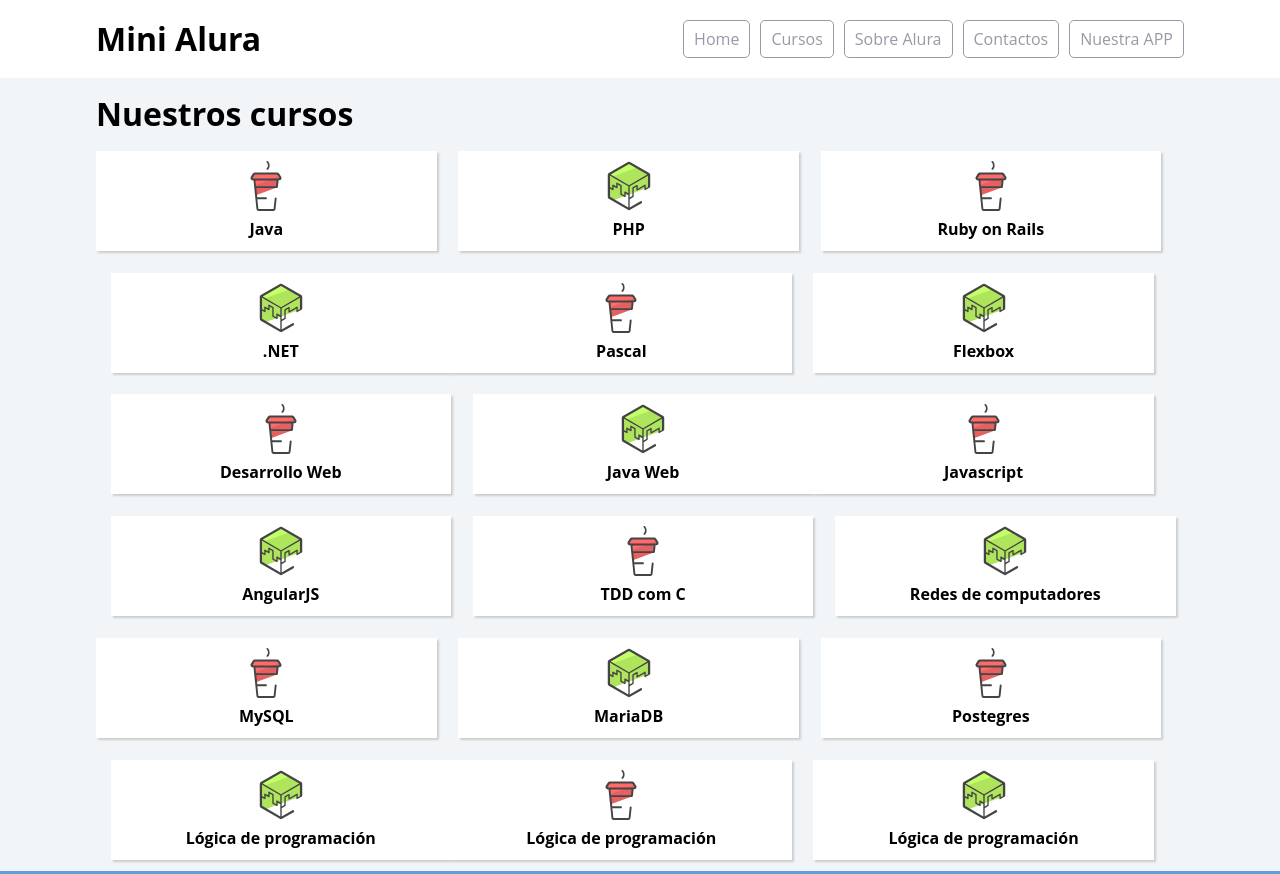
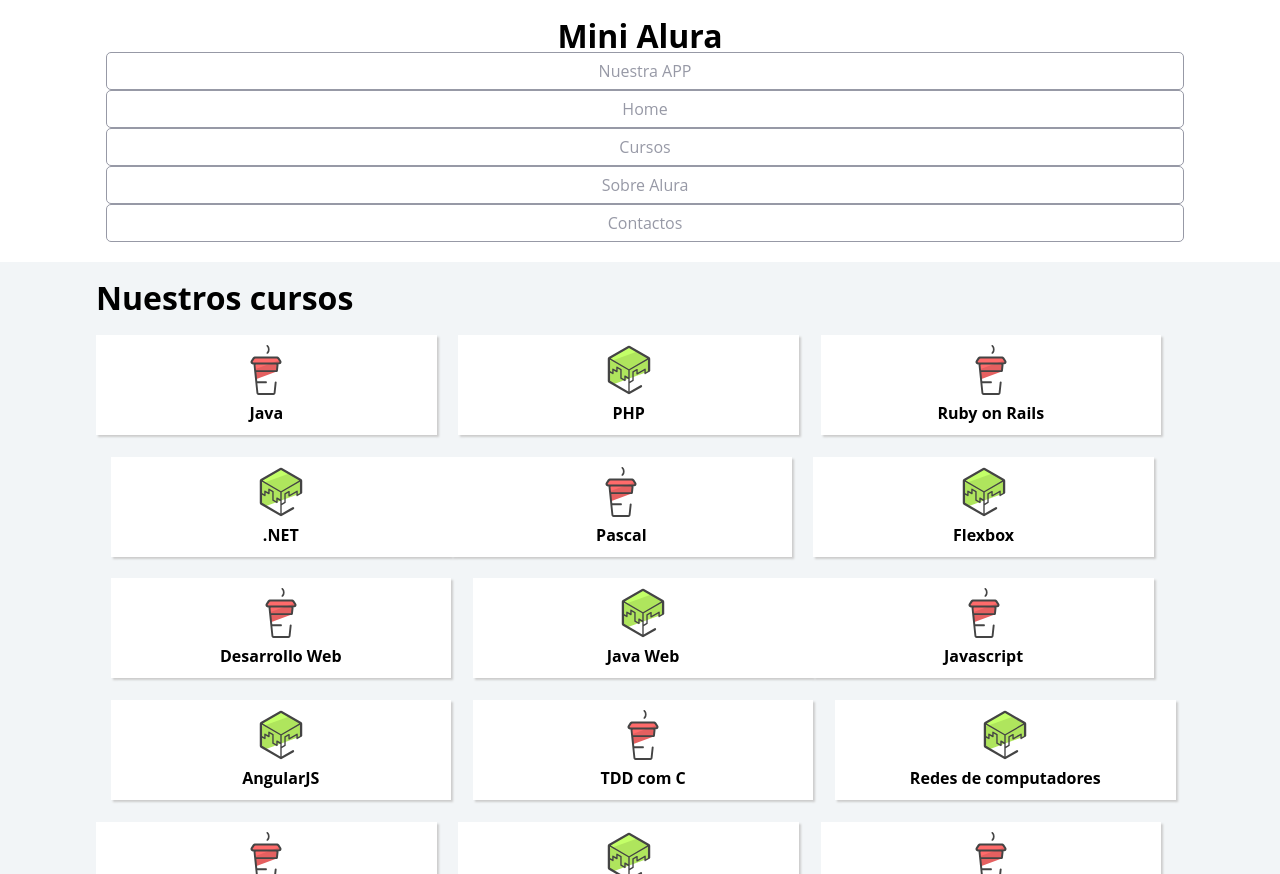
Before and after one commit to BryanAlexis19/ORACLE-FRONTEND, a plain HTML site: page 1 Flexbox/Proyecto1/index.html in a window 1280 px wide. Shown: the top 874 px of the page. Drawn offline with Linux system fonts and the light colour scheme.

Commit message:
Prev martes clases

```diff
--- a/1 Flexbox/Proyecto1/css/flexbox.css
+++ b/1 Flexbox/Proyecto1/css/flexbox.css
@@ -31,7 +31,7 @@
   flex-wrap: wrap;
 }
 
-.contenidoPrincipal-cursos{
+.contenidoPrincipal-cursos {
   display: flex;
   flex-wrap: wrap;
 }
@@ -41,3 +41,20 @@
   width: 31.3%;
   margin: 1%;
 }
+
+/* RESPONSIVE SECTION HERE */
+
+.headerPrincipal .container {
+  flex-direction: column;
+  align-items: initial;
+  text-align: center;
+}
+
+.headerPrincipal-nav {
+  flex-direction: column;
+}
+
+.headerPrincipal-nav-link-app {
+    order: -1;
+
+}
```
Lines whose indentation alone changed are shown as unchanged.
